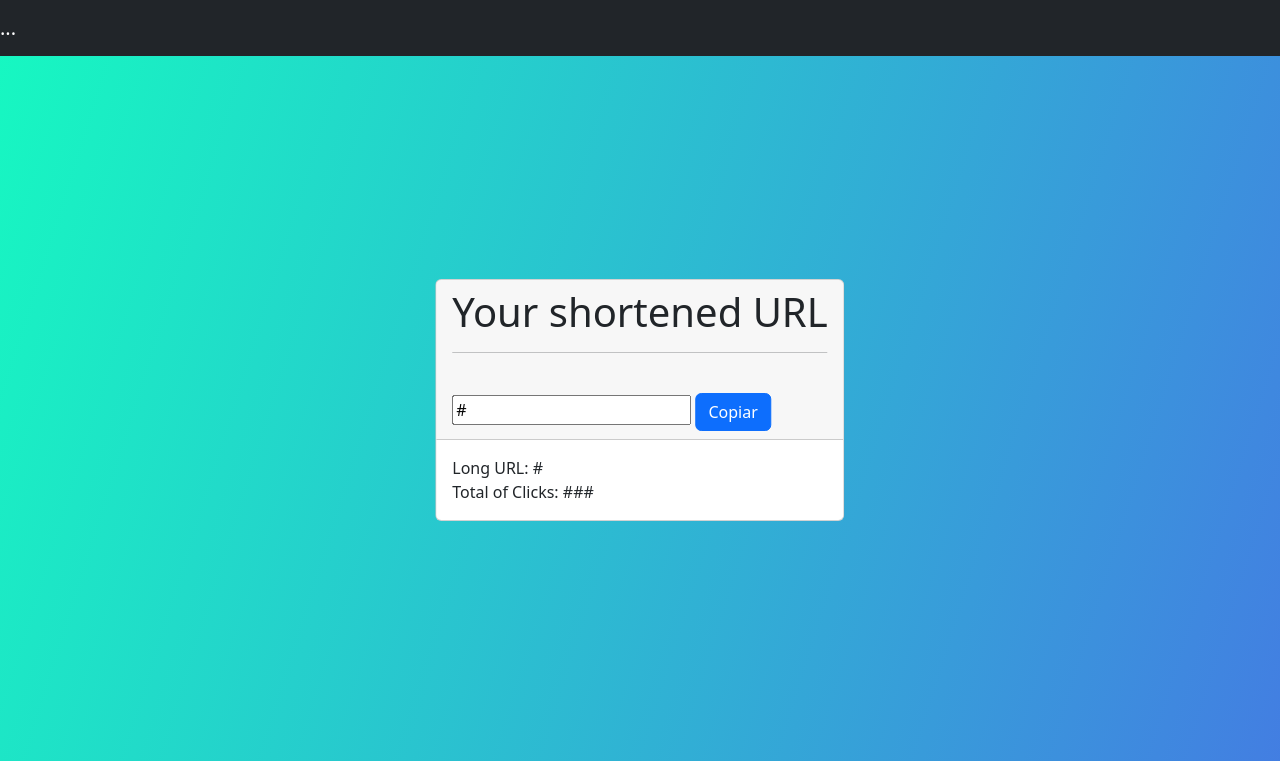
After one commit to eduardovale76/URL_shortener, a Django app: template templates/base/shortner.html in a window 1280 px wide. The commit adds this page. Shown: the top 761 px of the page. Run offline with Django 4.2, Linux system fonts and the light colour scheme; the template is opened without the code that fills it: most values are stand-ins (such as "Sample title", 1, 10 or a date in 2020); some libraries are stand-ins or nearby versions.

Commit message:
Shortner template and copy button

```diff
--- a/base/urls.py
+++ b/base/urls.py
@@ -1,7 +1,7 @@
+from html.entities import name2codepoint
+
 from django.urls import path
 
-from .views import index
+from .views import index, shortner
 
-urlpatterns = [
-    path("", index, name="index"),
-]
+urlpatterns = [path("", index, name="index"), path("shortner/", shortner, name="shortner")]
--- a/static/css/main.css
+++ b/static/css/main.css
@@ -7,7 +7,7 @@ body{
 	);
 }
 
-.search-box {
+.shortner-box {
 	position: absolute;
 	top: 50%;
 	left: 50%;
@@ -21,21 +21,34 @@ body{
 
 }
 
-.search-text {
+.shortner-text {
 	background: none;
 	border: 0;
 	outline: 0;
 	font-size: 16px;
 	padding: 0;
 }
-.search-btn  {
+.shortner-btn {
+	position: absolute;
+	top: 170%;
+	left: 50%;
+	transform: translate(-50%, -50%);
+}
+.copy-btn  {
  	position: absolute;
- 	top: 120%;
+ 	top: 170%;
  	left: 50%;
  	transform: translate(-50%, -50%);
  }
 
- .search-title {
+ .card {
+ 	position: absolute;
+ 	top: 50%;
+ 	left: 50%;
+ 	transform: translate(-50%, -50%);
+ }
+
+ .shortner-title {
  	position: absolute;
  	top: 40%;
 	font-size: 50px;
--- /dev/null
+++ b/templates/base/shortner.html
@@ -0,0 +1,31 @@
+{% extends 'base/main.html' %}
+{% load static %}
+
+{% block content %}
+
+<div class="card">
+  <div class="card-header">
+    <h1>Your shortened URL</h1>
+    <hr>
+    <div><br>
+        <input type="text" value="{{original_url}}" id="result">
+        <button onclick="Hello()"class=" btn btn-primary">Copiar</button>
+    <script>
+        function Hello() {
+        var copyText = document.getElementById('result')
+        copyText.select();
+        document.execCommand('copy')
+        console.log('Copied Text')
+        }
+    </script>
+
+    </div>
+
+  </div>
+  <div class="card-body">
+    <h7 class="card-title">Long URL:  {{original_url}}</h7>
+    <p class="card-text">Total of Clicks: ###</p>
+
+  </div>
+</div>
+{% endblock content %}
```
Also changed, not shown: base/views.py (+7 -0 lines), templates/base/index.html (+8 -6 lines).
